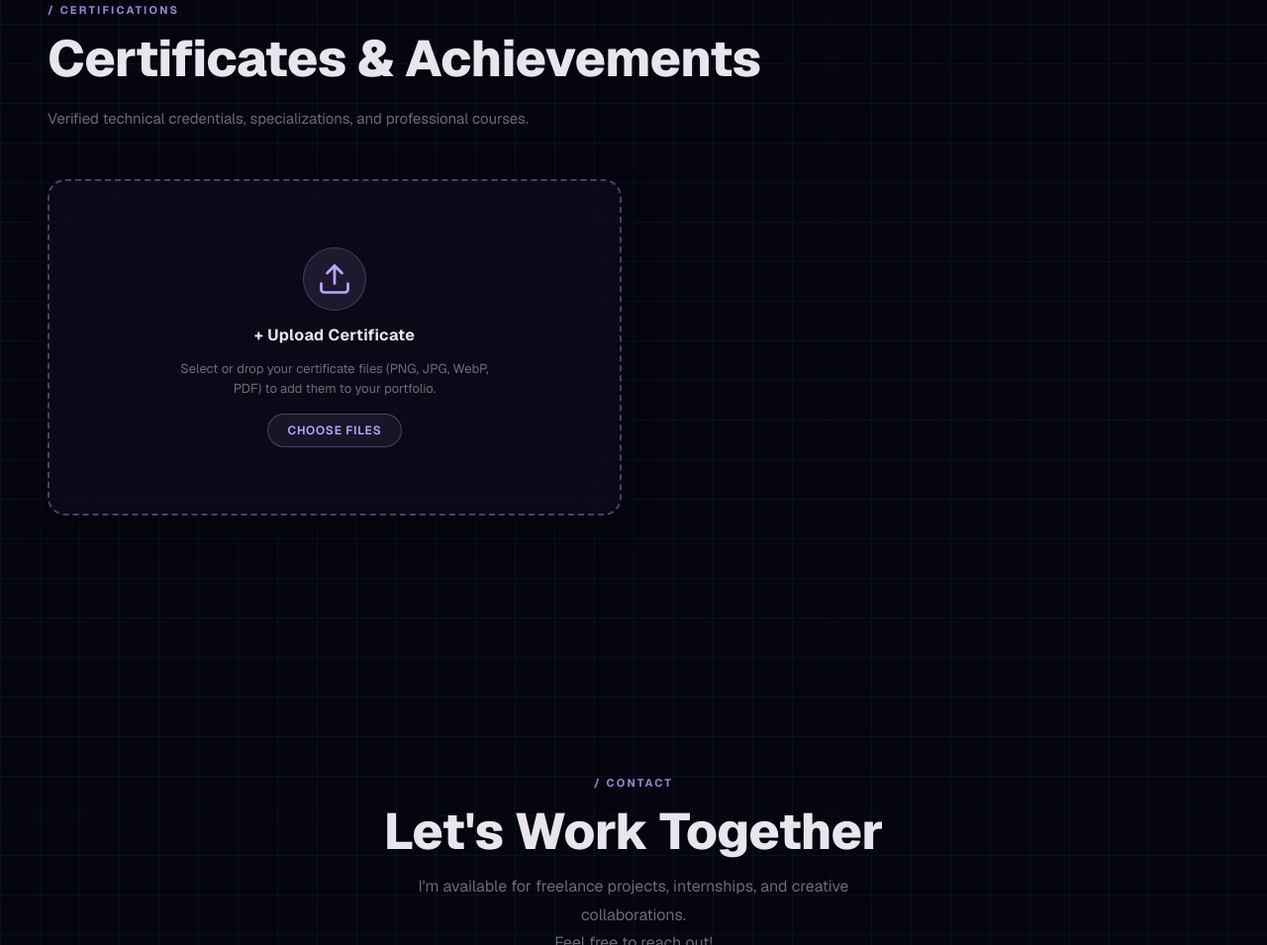
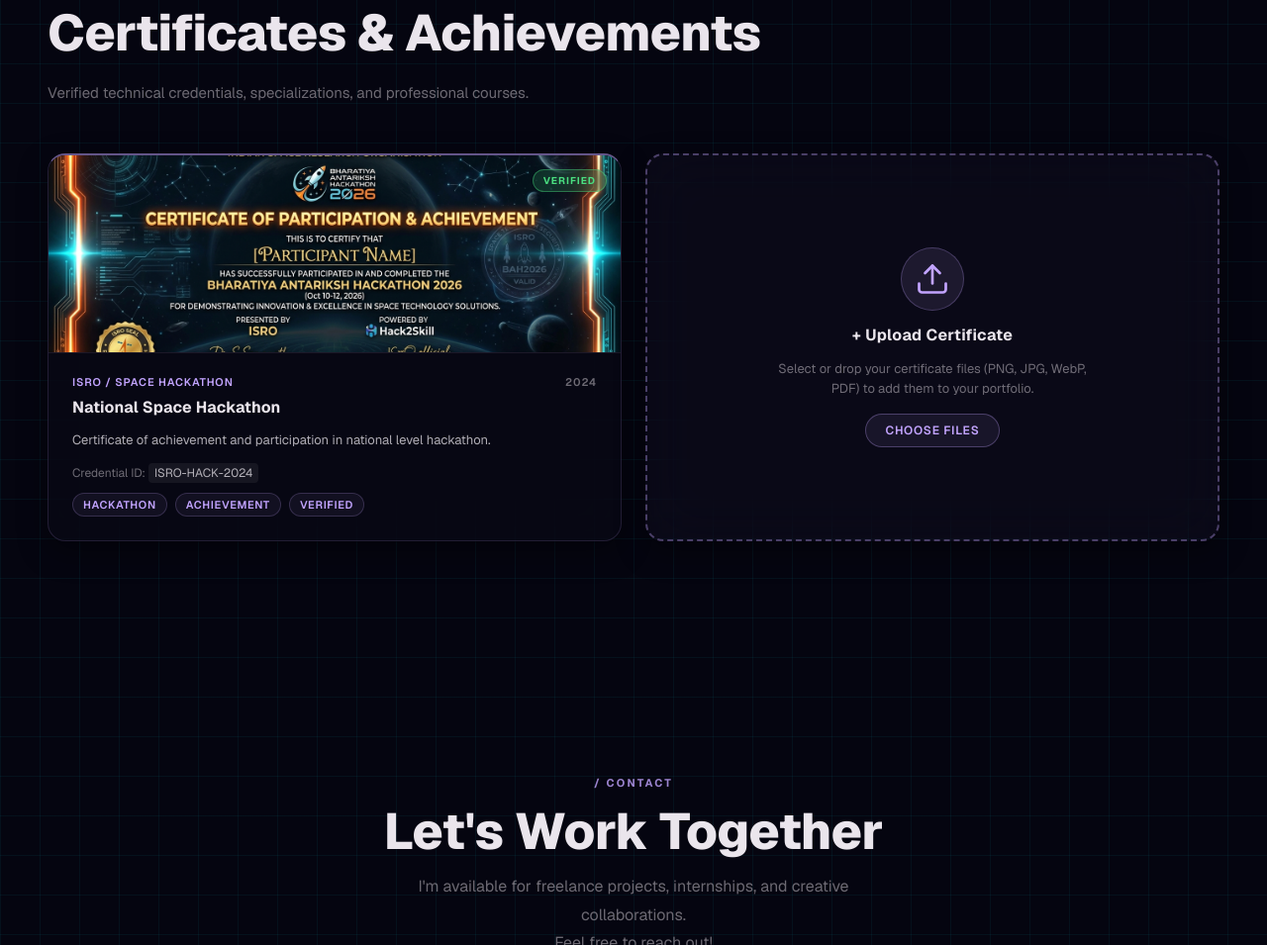
Before and after one commit to vishwakarmaaryan1110-maker/Portfolio, a plain HTML site: page index.html in a window 1280 px wide. Shown: the part 3856-4811 px from the top of the page at 99% size. Drawn offline with nearby package versions, Linux system fonts and the light colour scheme.

Commit message:
Add permanent certificates to index.html

```diff
--- a/index.html
+++ b/index.html
@@ -487,6 +487,34 @@
 
         <div class="certs-grid" id="certs-grid">
 
+          <!-- Certificate 1: ISRO Hackathon -->
+          <div class="cert-card">
+            <div class="cert-thumb-wrap">
+              <img src="isro-hackathon-cert.jpg" alt="ISRO Hackathon Certificate" class="cert-thumb-img">
+              <div class="cert-overlay">
+                <button class="cert-view-btn" onclick="openCertModalFromCard(this)">
+                  <svg viewBox="0 0 24 24" width="18" height="18" fill="none" stroke="currentColor" stroke-width="2"><path d="M1 12s4-8 11-8 11 8 11 8-4 8-11 8-11-8-11-8z"/><circle cx="12" cy="12" r="3"/></svg>
+                  <span>View Certificate</span>
+                </button>
+              </div>
+              <span class="cert-badge">Verified</span>
+            </div>
+            <div class="cert-info">
+              <div class="cert-header-meta">
+                <span class="cert-issuer">ISRO / Space Hackathon</span>
+                <span class="cert-date">2024</span>
+              </div>
+              <h3 class="cert-title">National Space Hackathon</h3>
+              <p class="cert-desc">Certificate of achievement and participation in national level hackathon.</p>
+              <p class="cert-cred-id">Credential ID: <code>ISRO-HACK-2024</code></p>
+              <div class="cert-tags">
+                <span class="ptag">Hackathon</span>
+                <span class="ptag">Achievement</span>
+                <span class="ptag">Verified</span>
+              </div>
+            </div>
+          </div>
+
           <!-- Upload Your Own Certificate Card -->
           <div class="cert-card cert-card--upload" onclick="document.getElementById('cert-file-input').click()">
             <input type="file" id="cert-file-input" accept="image/*,.pdf" multiple style="display:none;" onchange="handleCertUpload(event)">
```
Also changed, not shown: 1783656680165.jpg (added), 1784859569093.jpg (added), Screenshot 2026-08-31 094832.png (added), Screenshot 2026-08-31 112246.png (added).
